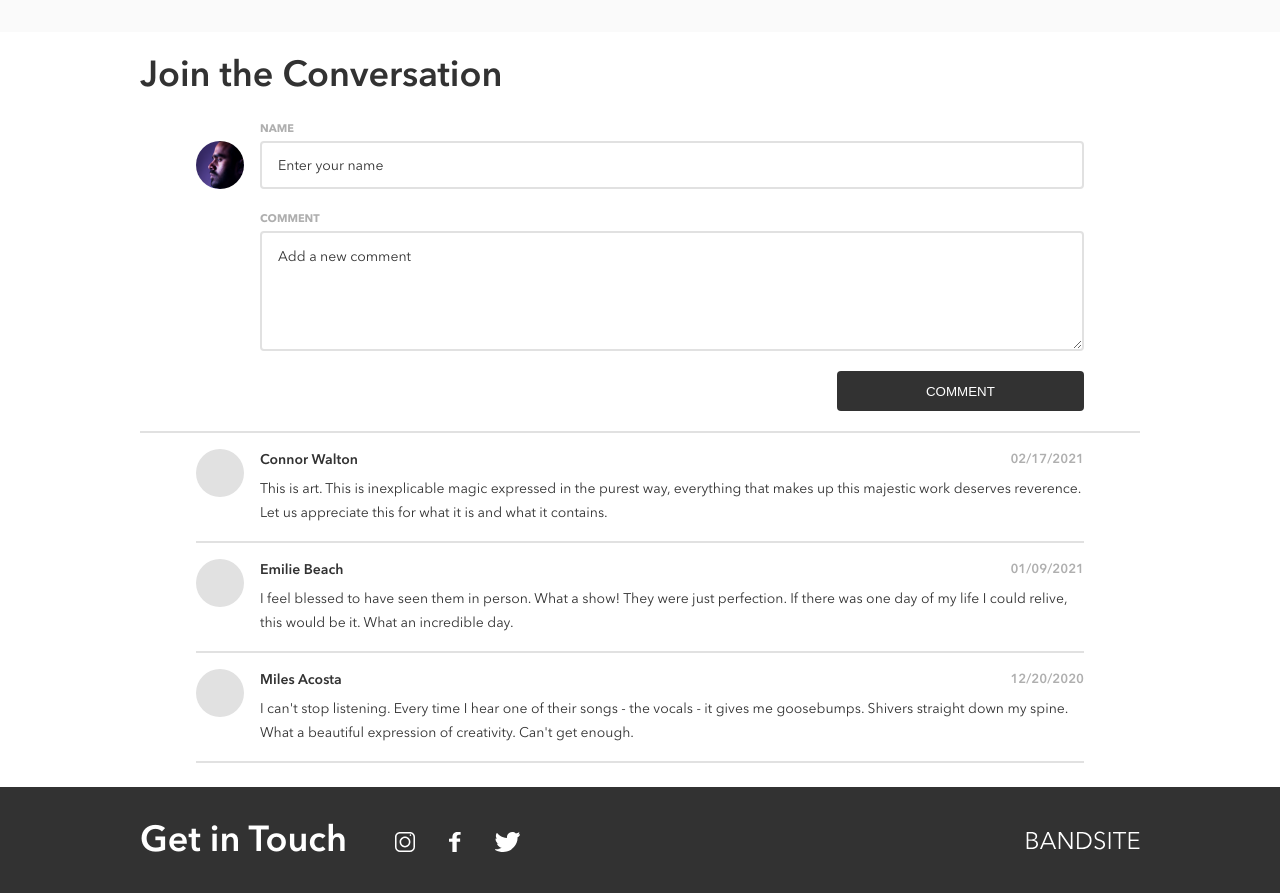
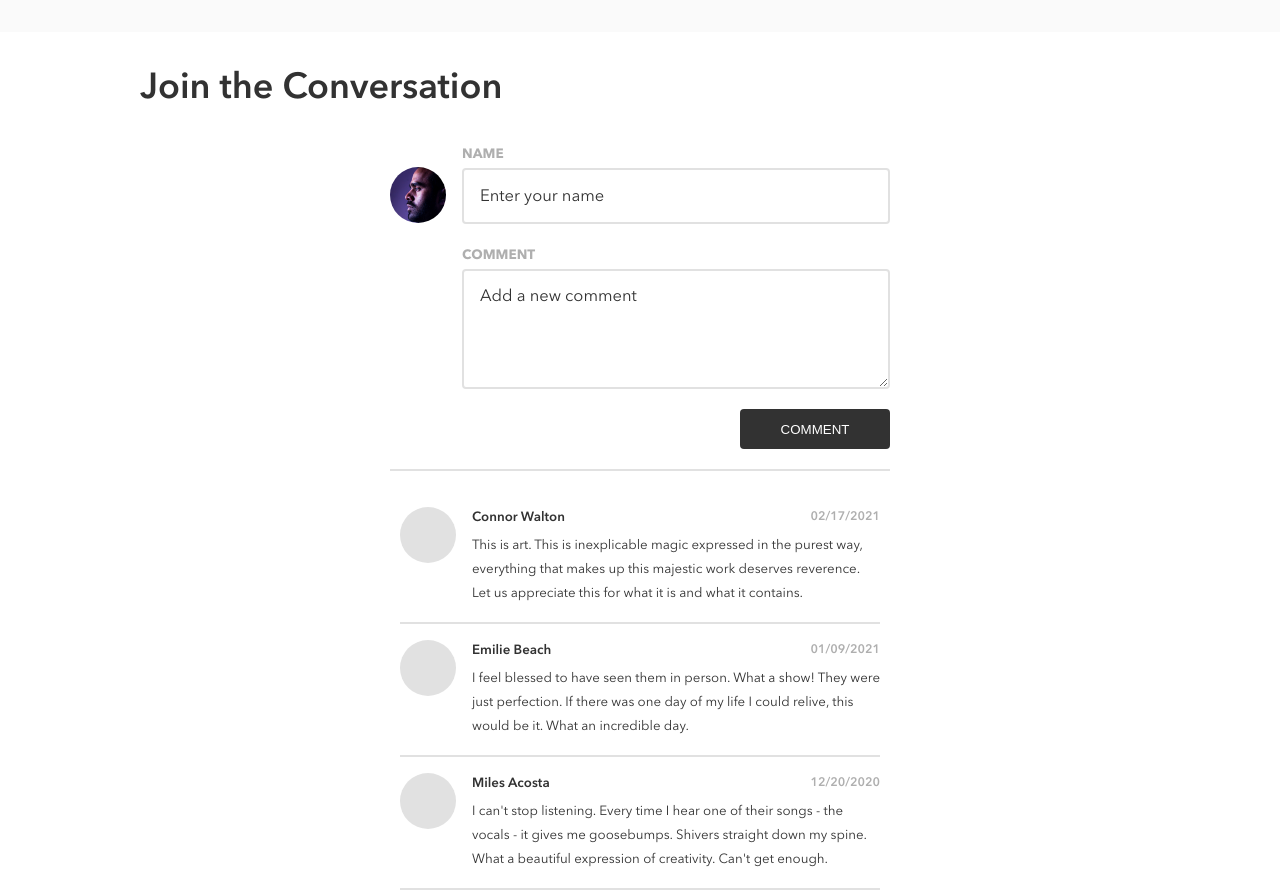
Before and after one commit to tonynuns/tonie-opara-bandsite, a plain HTML site: page index.html in a window 1280 px wide. Shown: the part 2454-3347 px from the top of the page. Drawn offline with nearby package versions, Linux system fonts and the light colour scheme; files that its build step writes are made by us from their sources.

Commit message:
Add desktop display css for bio comments section

```diff
--- a/styles/bio.scss
+++ b/styles/bio.scss
@@ -258,9 +258,17 @@ body {
 		max-width: 4.8rem;
 		height: 4.8rem;
 	}
+	@include desktop {
+		max-width: 5.6rem;
+		height: 5.6rem;
+	}
 }
 .comments {
 	padding: 2.4rem 0;
+
+	@include tablet {
+		padding: 3.6rem 0;
+	}
 
 	&__container {
 		@extend .about-section;
@@ -272,6 +280,9 @@ body {
 		@include tablet {
 			@include typography($text-size: 3.6rem, $text-weight: 600);
 		}
+		@include desktop {
+			padding-bottom: 3.6rem;
+		}
 	}
 	&__form-wrapper {
 		@include flex-property($justify: space-between);
@@ -280,7 +291,11 @@ body {
 		border-bottom: 2px solid $mercury;
 
 		@include tablet {
-			padding: 0 5.6rem 2rem;
+			margin: 0 5.6rem 2rem;
+		}
+		@include desktop {
+			margin: 0 25rem 2rem;
+			padding-bottom: 2rem;
 		}
 	}
 	&__form-avatar {
@@ -291,6 +306,10 @@ body {
 
 		@include tablet {
 			background-position: 6.8rem;
+		}
+		@include desktop {
+			background-position: 8rem;
+			margin-top: 2rem;
 		}
 	}
 	&__form {
@@ -309,6 +328,10 @@ body {
 		&-field-label {
 			@include typography($text-size: 1.1rem, $text-weight: 700);
 			color: $silver;
+
+			@include desktop {
+				@include typography($text-size: 1.35rem, $text-weight: 700);
+			}
 		}
 		&-field-input {
 			height: 3.6rem;
@@ -323,6 +346,9 @@ body {
 
 				@include tablet {
 					font-size: 1.4rem;
+				}
+				@include desktop {
+					font-size: 1.65rem;
 				}
 			}
 			&:focus {
@@ -339,6 +365,9 @@ body {
 				min-height: 4.8rem;
 				padding: 1.6rem;
 			}
+			@include desktop {
+				min-height: 5.6rem;
+			}
 		}
 		&-btn {
 			@include tablet {
@@ -349,6 +378,9 @@ body {
 	&__display-wrapper {
 		@include tablet {
 			padding: 0 5.6rem;
+		}
+		@include desktop {
+			padding: 0 26rem;
 		}
 	}
 	&__display {
@@ -371,6 +403,9 @@ body {
 			@include tablet {
 				padding-bottom: 0.8rem;
 			}
+			@include desktop {
+				@include typography($text-size: 1.33rem, $text-weight: 600);
+			}
 		}
 		&-date {
 			position: absolute;
@@ -378,6 +413,10 @@ body {
 			right: 0;
 			@include typography($text-size: 1.3rem, $text-weight: 600);
 			color: $silver;
+
+			@include desktop {
+				@include typography($text-size: 1.23rem, $text-weight: 600);
+			}
 		}
 		&-paragraph {
 			@include typography(
@@ -389,6 +428,13 @@ body {
 			@include tablet {
 				@include typography(
 					$text-size: 1.397rem,
+					$text-weight: 400,
+					$line-height: 2.4rem
+				);
+			}
+			@include desktop {
+				@include typography(
+					$text-size: 1.33rem,
 					$text-weight: 400,
 					$line-height: 2.4rem
 				);
```
